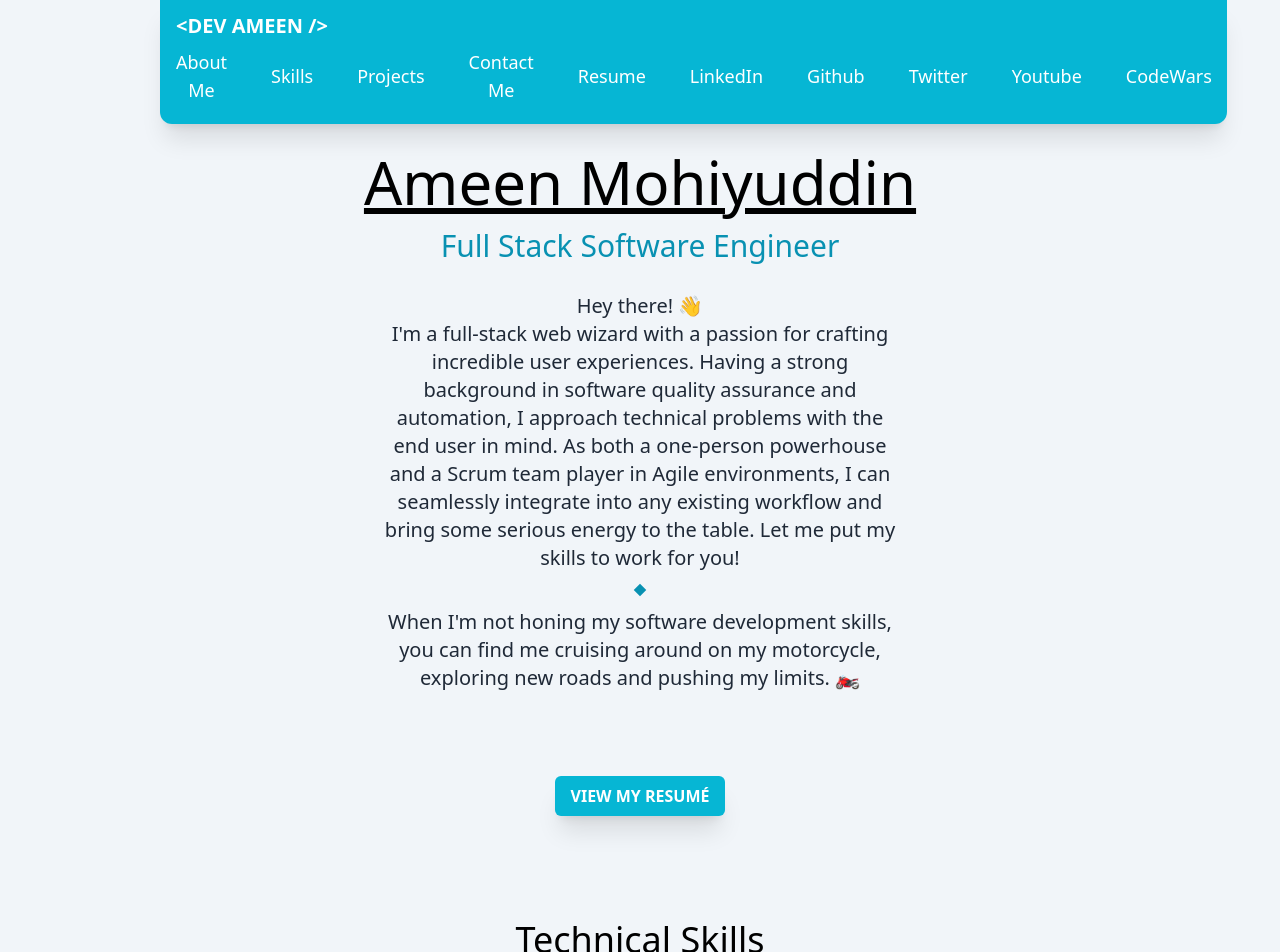
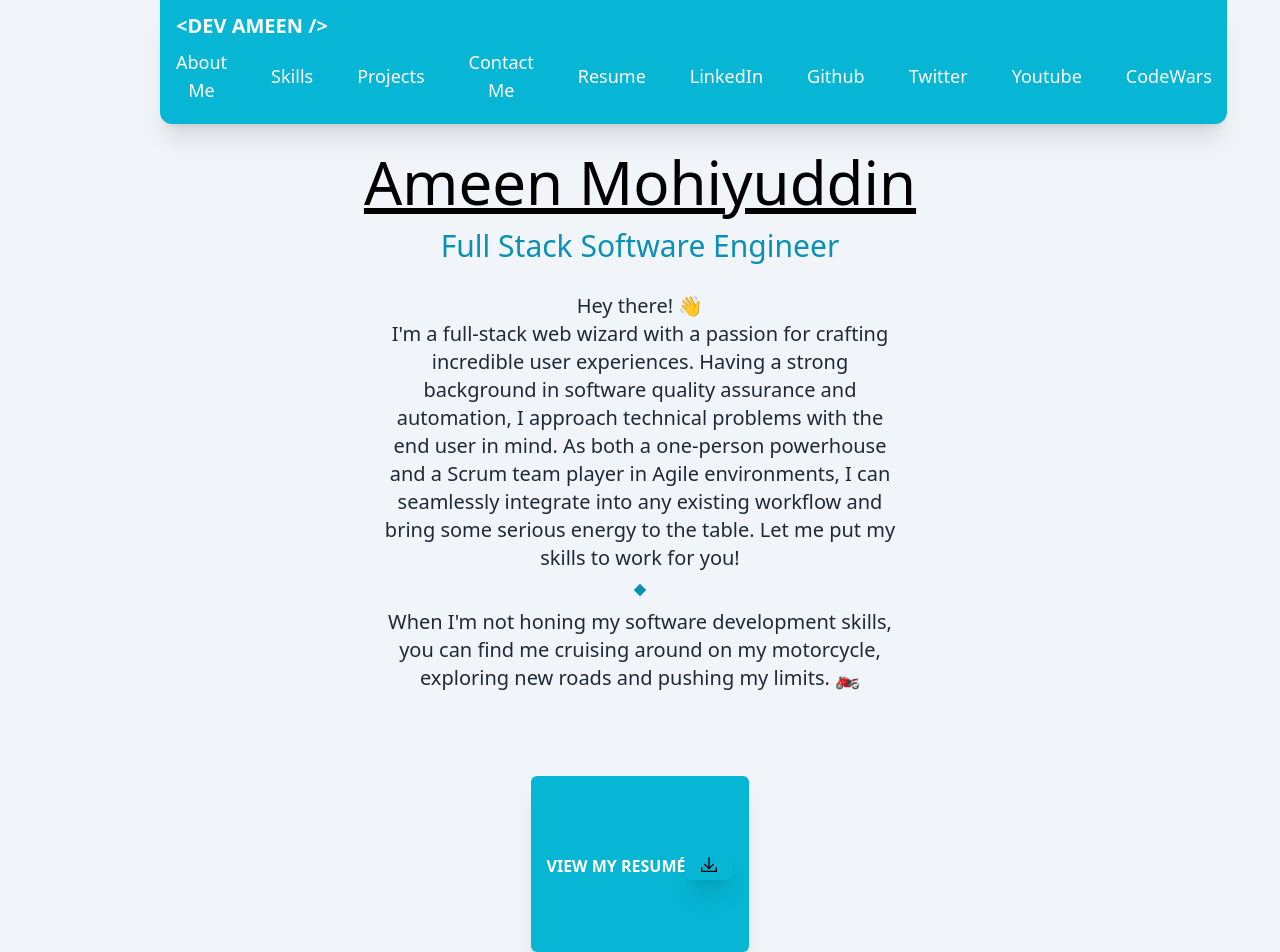
Before and after one commit to Aminizle/React-Portfolio, a React (Create React App) app in the folder portfolio/: page / in a window 1280 px wide. Shown: the top 952 px of the page. Built offline with nearby package versions, Linux system fonts and the light colour scheme.

Commit message:
added download icon

```diff
--- a/portfolio/src/components/ResumeButton.js
+++ b/portfolio/src/components/ResumeButton.js
@@ -1,6 +1,7 @@
 import { Button } from "@material-tailwind/react";
 import React, { Component } from "react";
 import Pdf from "../assets/Resume.pdf";
+import {GrDownload} from "react-icons/gr";
 
 class OpenPdfButton extends Component {
   render() {
@@ -10,8 +11,14 @@ class OpenPdfButton extends Component {
           <a href={Pdf} target="_blank" rel="noreferrer">
             View my Resumé
           </a>
+        <Button className=" bg-cyan-500 hover:bg-teal-500 text-wide my-16 text-white px-4 py-2 rounded-md shadow-xl hover:shadow-cyan-500/50 hover:scale-110 mx-auto">
+          <a href={Pdf} download="Pdf" target="_blank" rel="noreferrer">
+            <GrDownload/>
+          </a>
+        </Button>
         </Button>
       </div>
+
     );
   }
 }
```
